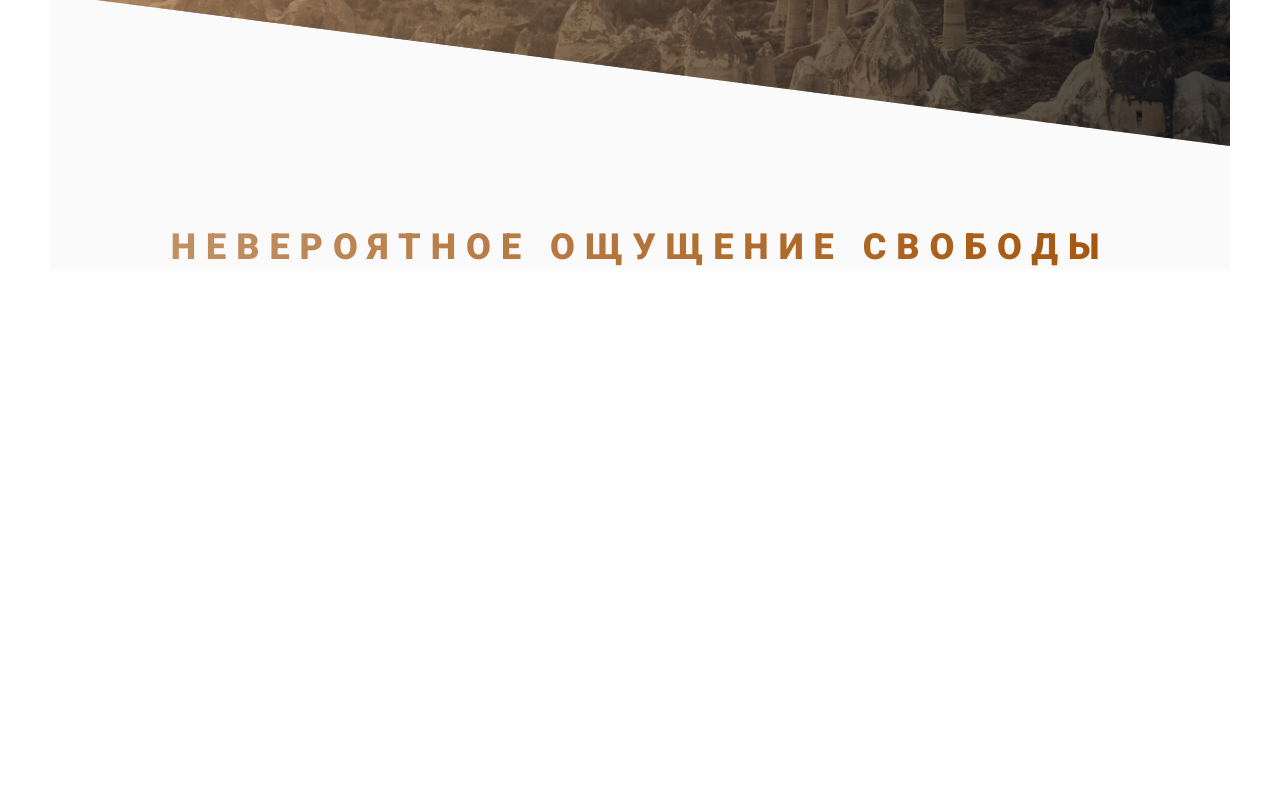
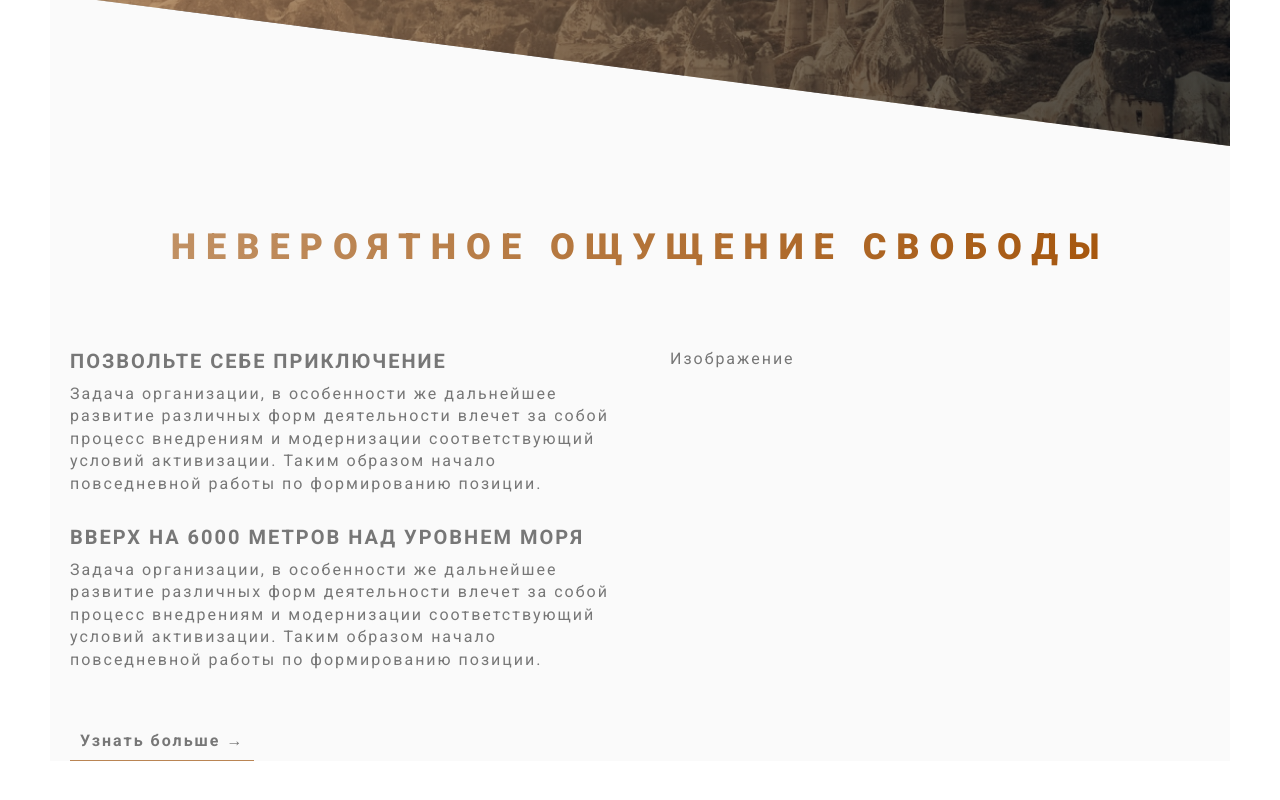
Before and after one commit to Danil-Gordiychenko/ballons, a plain HTML site: page index.html in a window 1280 px wide. Shown: the part 664-1464 px from the top of the page. Before the commit the page ends 1063 px from the top, so only its background shows below. Drawn offline with Linux system fonts and the light colour scheme.

Commit message:
left wrapper of the second section

```diff
--- a/index.html
+++ b/index.html
@@ -29,11 +29,28 @@
 
         <main>
             <section class="section-about">
+
                 <div class="margin-bottom-80px">
                     <h2 class="title-secondary">
                         НЕВЕРОЯТНОЕ ОЩУЩЕНИЕ СВОБОДЫ
                     </h2>
                 </div>
+
+                <div class="row">
+                    <div class="col-1-of-2">
+                        <h3 class="title-third margin-bottom-10px">ПОЗВОЛЬТЕ СЕБЕ ПРИКЛЮЧЕНИЕ</h3>
+                        <p class="paragraph margin-bottom-30px">Задача организации, в особенности же дальнейшее развитие различных форм деятельности влечет за собой процесс внедрениям и модернизации соответствующий условий активизации. Таким образом начало повседневной работы по формированию позиции.</p>
+
+                        <h3 class="title-third margin-bottom-10px">ВВЕРХ НА 6000 МЕТРОВ НАД УРОВНЕМ МОРЯ</h3>
+                        <p class="paragraph margin-bottom-50px">Задача организации, в особенности же дальнейшее развитие различных форм деятельности влечет за собой процесс внедрениям и модернизации соответствующий условий активизации. Таким образом начало повседневной работы по формированию позиции.</p>
+
+                        <a class="btn-text" href="#">Узнать больше &rarr;</a>
+                    </div>
+                    <div class="col-1-of-2">
+                        Изображение
+                    </div>
+                </div>
+
             </section>
         </main>
 
--- a/sass/abstracts/_variable.sass
+++ b/sass/abstracts/_variable.sass
@@ -10,8 +10,17 @@ $color-black: #000000
 
 //primary site colors
 $color-brown: #BA8554
-$color-beown-dark: #A14F03
+$color-brown-dark: #A14F03
 
+//indents
 $margin-vertical-big: 8rem
 $gutter-horizontal: 6rem
 $grid-widht: 114rem
+
+//shadow
+$shadow: (0rem .4rem .4rem rgba(0, 0, 0, 0.3))
+
+//paragraph
+$font-size-paragraph: 1.6rem
+$font-size-paragraph-h2: 3.6rem
+$font-size-paragraph-h3: 2rem
--- a/sass/base/_typography.sass
+++ b/sass/base/_typography.sass
@@ -2,7 +2,7 @@ body
     font-family: "Roboto", sans-serif
     font-weight: 400
     color: #777777
-    font-size: 1.6rem
+    font-size: $font-size-paragraph
     letter-spacing: .2rem
 
 
@@ -36,7 +36,7 @@ body
 
 .title-secondary
     text-align: center
-    font-size: 3.6rem
+    font-size: $font-size-paragraph-h2
     line-height: 4.3rem
     letter-spacing: 1rem
     font-weight: 800
@@ -48,3 +48,15 @@ body
     &:hover
         transform: skewY(1deg) skewX(12deg) scale(1.1)
         text-shadow: 0rem .4rem .4rem rgba($color-black, .25)
+
+.title-third
+    font-weight: 700
+    font-size: $font-size-paragraph-h3
+    letter-spacing: .2rem
+    text-transform: uppercase
+
+.paragraph
+    font-weight: 400
+    font-size: $font-size-paragraph
+    letter-spacing: .2rem
+    line-height: 140%
--- a/sass/base/_utilities.sass
+++ b/sass/base/_utilities.sass
@@ -1,2 +1,11 @@
+.margin-bottom-10px
+    margin-bottom: 1rem
+
+.margin-bottom-30px
+    margin-bottom: 3rem
+
+.margin-bottom-50px
+    margin-bottom: 5rem
+
 .margin-bottom-80px
     margin-bottom: 8rem
--- /dev/null
+++ b/sass/components/_button-text.sass
@@ -0,0 +1,19 @@
+.btn-text
+    &:link, &:visited
+        font-weight: 700
+        font-size: $font-size-paragraph
+        line-height: 1.9rem
+        letter-spacing: .2rem
+        color: $color-gray
+        text-decoration: none
+        padding: 1rem
+        border-bottom: .1rem $color-brown solid
+        display: inline-block
+        transition: .5 all
+    &:hover
+        background: $color-brown
+        color: $color-white
+        box-shadow: $shadow
+        transform: translateY(-.2rem)
+    &:active
+        transform: translateY(0rem)
--- a/sass/layout/_grid.sass
+++ b/sass/layout/_grid.sass
@@ -1,6 +1,5 @@
 .row
     max-width: $grid-widht
-    background: #dd7d7d
     margin: 0 auto
     &:not(:last-child)
         margin-bottom: $margin-vertical-big
@@ -26,7 +25,6 @@
     width: calc(3 * ((100% - 3 * #{$gutter-horizontal}) / 4) + 2 * #{$gutter-horizontal})
 
 [class^="col-"]
-    background: #6ec07a
     float: left
     &:not(:last-child)
         margin-right: $gutter-horizontal
--- a/sass/layout/_header.sass
+++ b/sass/layout/_header.sass
@@ -2,7 +2,7 @@
     position: relative
     height: 95vh
     background: linear-gradient(90.05deg, rgba(186, 133, 84, 0.7) 0.03%, rgba(1, 1, 1, 0.7) 99.94%),  url(../img/header-background.jpg) center / cover no-repeat
-    clip-path: polygon(0 0, 100% 1%, 100% 100%, 0 80%)
+    clip-path: polygon(0 0, 100% 0%, 100% 100%, 0 80%)
     &__logo
         position: absolute
         left: 5rem
--- a/sass/style.sass
+++ b/sass/style.sass
@@ -10,7 +10,7 @@
 
 
 @import "components/button.sass"
-
+@import "components/button-text.sass"
 
 @import "layout/grid.sass"
 @import "layout/header.sass"
```
Also changed, not shown: css/style.css, 1 other file.
